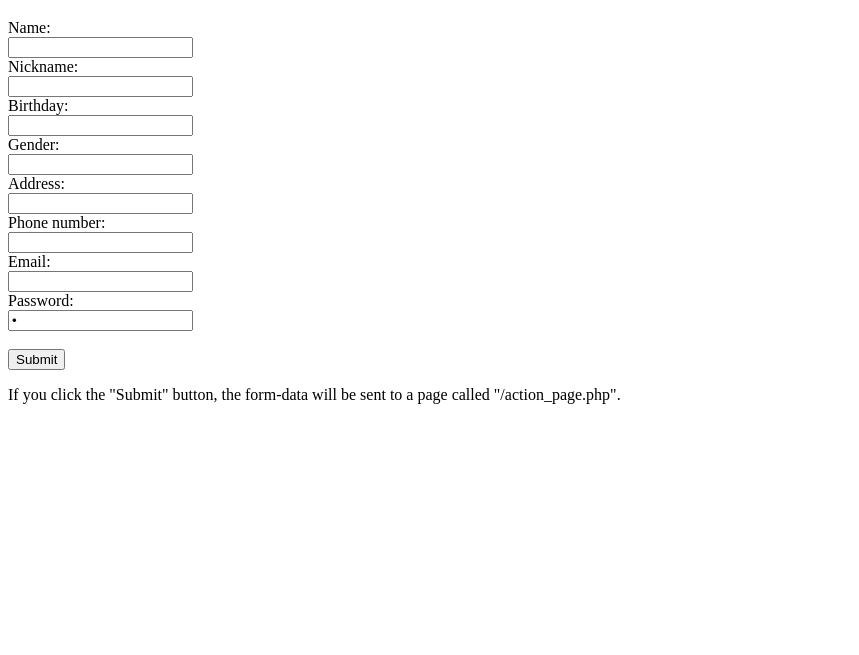
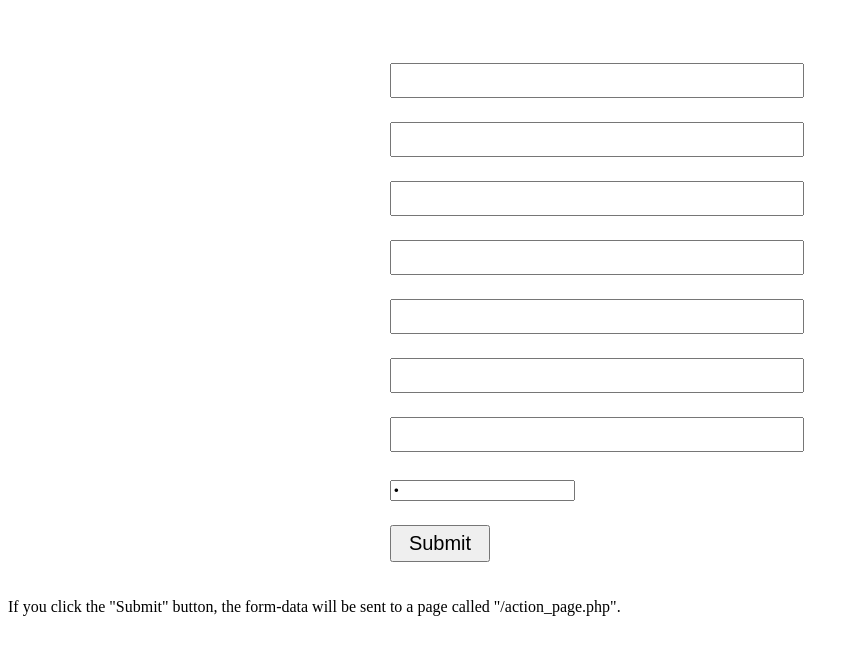
Before and after one commit to siddharthvora87/EMRWebsite, a plain HTML site: page contacts.html in a window 1280 px wide. Shown: the part 61-716 px from the top of the page, without its empty margins (0-859 px from the left). Drawn offline with Linux system fonts and the light colour scheme.

Commit message:
Update contacts.html

```diff
--- a/contacts.html
+++ b/contacts.html
@@ -1,5 +1,31 @@
 <!DOCTYPE html>
 <html>
+  <style>
+form{
+width:500px;
+margin:auto;
+padding:20px;
+backgroud:#663366;
+font-size:20px;
+font-family:Verdana;
+color:white;
+}
+input[type=text]{
+width:80%;
+padding:5px;
+font-size:18px;
+}
+input[type=submit]{
+width:100px;
+padding:5px;
+font-size:20px;
+}
+input[type=select]{
+padding:5px;
+font-size:20px;
+background:#e0d3e
+}
+</style>
 <body>
 
 <h1>Contacts</h1>
```
